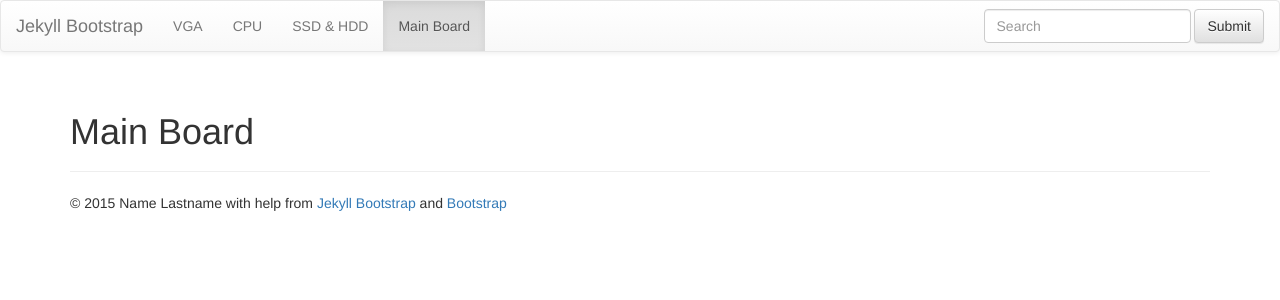
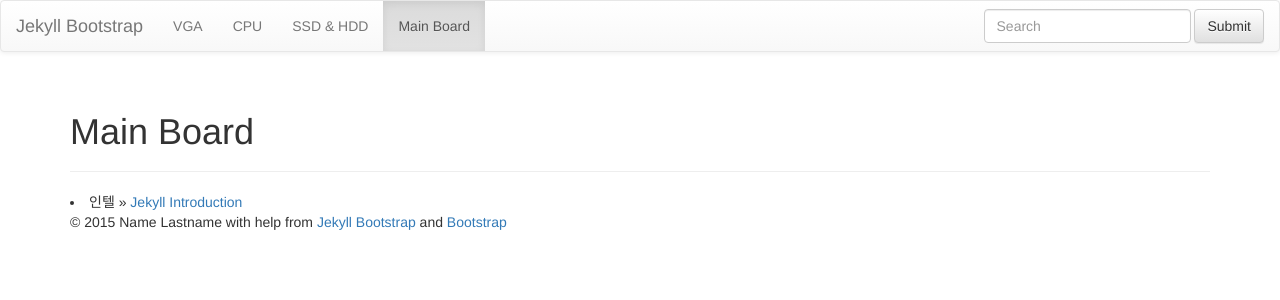
Before and after one commit to kutchoiwjun92/kutchoiwjun92.github.com, a Jekyll site: the page built from tags.html, in a window 1280 px wide. Shown: the top 300 px of the page. Built offline with Jekyll 4.4.1, drawn with Linux system fonts in a browser that asks for light colours; nearby versions of some CDN libraries; library files that are not in the unit come from our copies.

Commit message:
Update tags.html

```diff
--- a/tags.html
+++ b/tags.html
@@ -4,3 +4,5 @@ title: Main Board
 header: Posts By Tag
 group: navigation
 ---
+
+<li><span> 인텔 </span> &raquo; <a href="/lessons/2011/12/29/jekyll-introduction">Jekyll Introduction</a></li>
```
